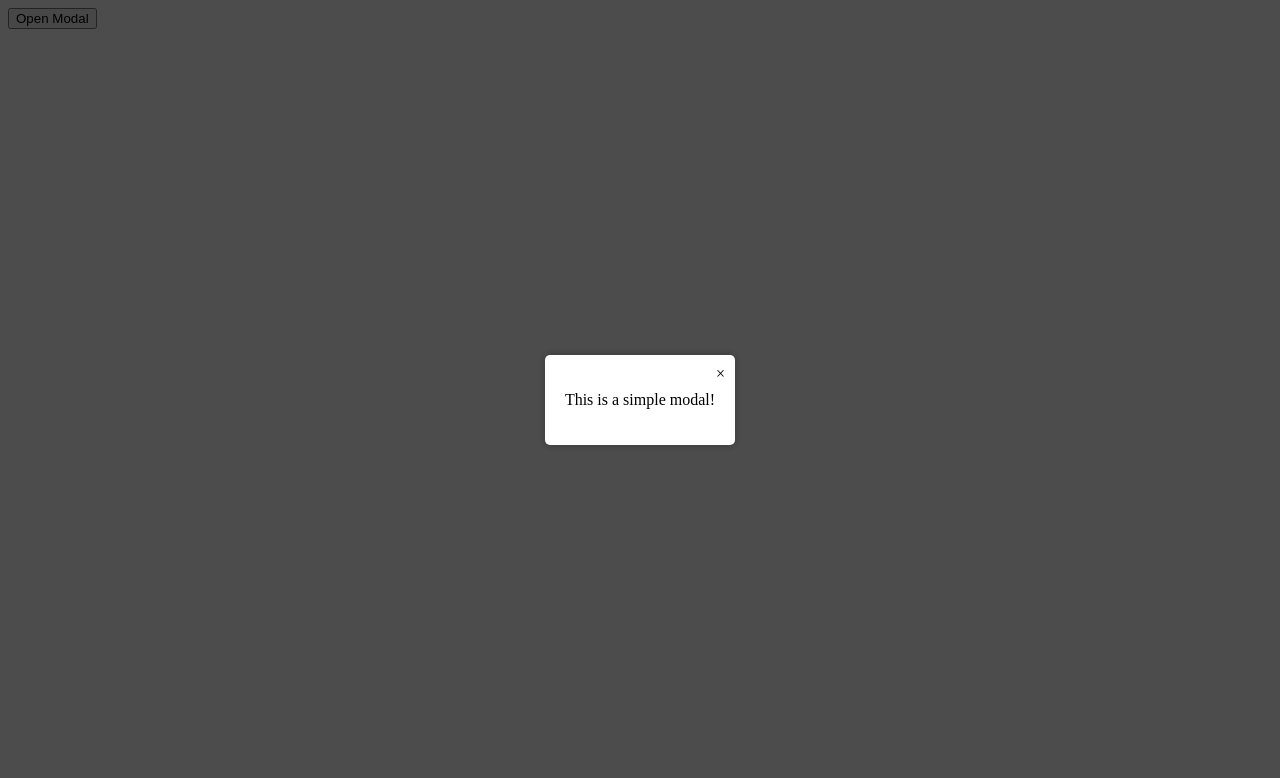
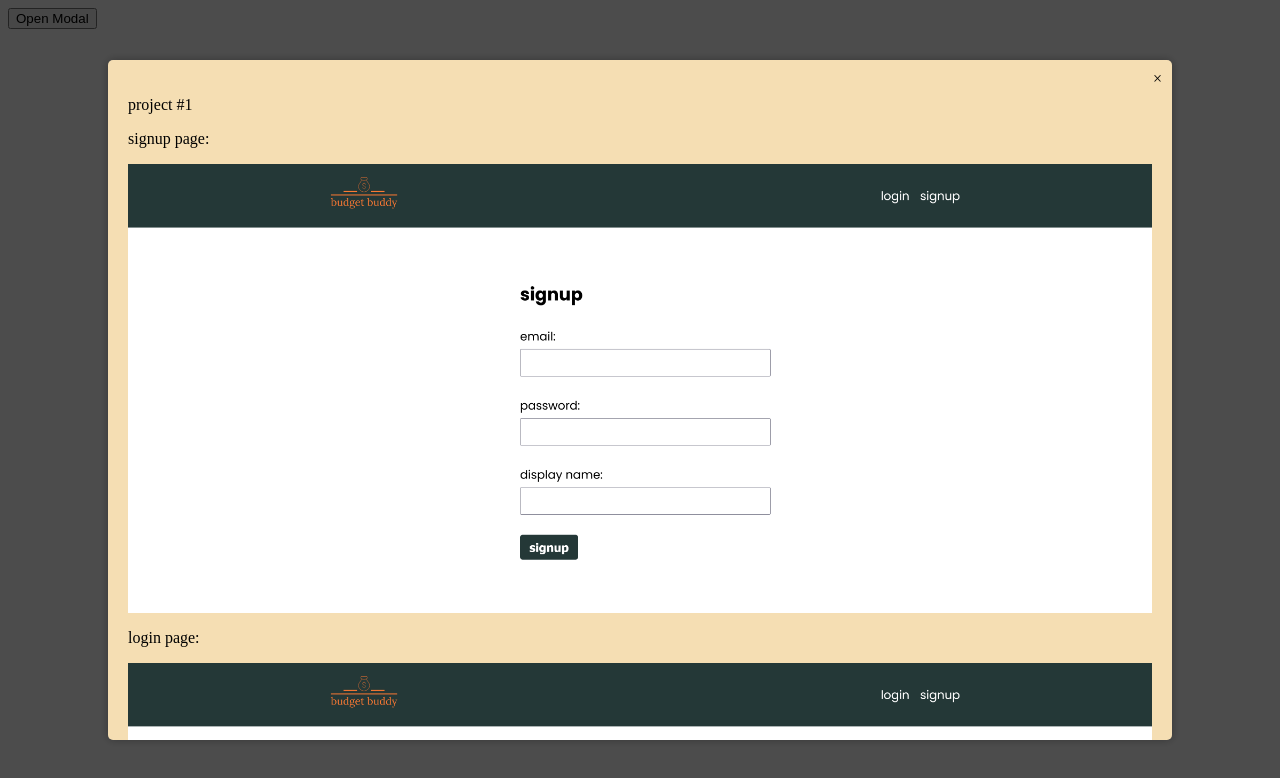
Before and after one commit to auriliu/experiments, a plain HTML site: page modals.html in a window 1280 px wide. Both pictures are taken after a click on the button "Open Modal". Drawn offline with Linux system fonts and the light colour scheme.

Commit message:
modals height sorted

```diff
--- a/modals.html
+++ b/modals.html
@@ -17,6 +17,13 @@
         justify-content: center;
       }
 
+      /* Close button style */
+      .close {
+        cursor: pointer;
+        position: absolute;
+        top: 10px;
+        right: 10px;
+      }
       /* Styles for the modal */
       .modal {
         background-color: #fff;
@@ -24,14 +31,14 @@
         border-radius: 5px;
         box-shadow: 0 0 10px rgba(0, 0, 0, 0.3);
         position: relative; /* Added position:relative to ensure close button is positioned correctly */
+        background-color: wheat;
+        max-width: 80%;
+        max-height: 80%;
+        overflow-y: scroll;
       }
-
-      /* Close button style */
-      .close {
-        cursor: pointer;
-        position: absolute;
-        top: 10px;
-        right: 10px;
+      img {
+        display: block;
+        width: 100%;
       }
     </style>
   </head>
@@ -43,7 +50,19 @@
     <div id="myModal" class="overlay" onclick="closeModal()">
       <div class="modal" onclick="event.stopPropagation();">
         <span class="close" onclick="closeModal()">&times;</span>
-        <p>This is a simple modal!</p>
+        <div class="container">
+          <p>project #1</p>
+          <div class="section">
+            <p>signup page:</p>
+            <img src="./images/BB.signup.png" alt="" />
+          </div>
+          <!--  -->
+          <div class="section">
+            <p>login page:</p>
+            <img src="./images/BB.login.png" alt="" />
+          </div>
+          <!--  -->
+        </div>
       </div>
     </div>
 
```
Also changed, not shown: images/BB.dashboard.png (added), images/BB.login.png (added), images/BB.signup.png (added).
